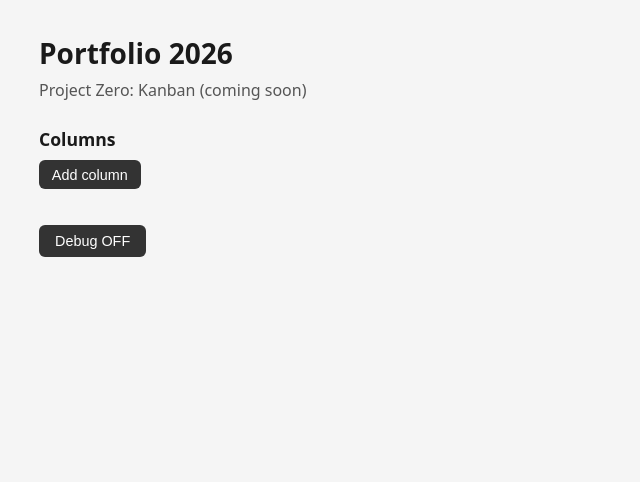
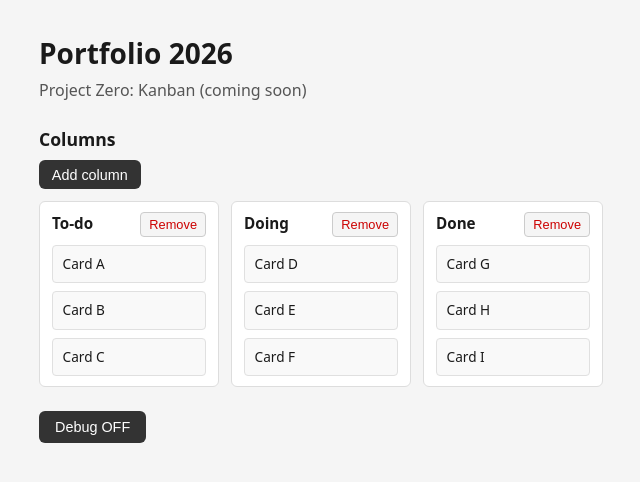
Before and after one commit to beardedphil/portfolio-2026-basic-kanban, a React (Vite) app: page / in a window 1280 px wide. Shown: the top 482 px of the page, without its empty margins (313-953 px from the left). Built offline with nearby package versions, Linux system fonts and the light colour scheme.

Commit message:
feat(0007): default columns + DnD dummy cards

```diff
--- a/src/App.tsx
+++ b/src/App.tsx
@@ -1,30 +1,51 @@
-import { useState, useCallback } from 'react'
+import { useState, useCallback, useRef, useEffect } from 'react'
 import {
   DndContext,
   closestCenter,
+  pointerWithin,
+  rectIntersection,
+  getFirstCollision,
   KeyboardSensor,
   PointerSensor,
   useSensor,
   useSensors,
+  useDroppable,
+  type CollisionDetection,
   type DragEndEvent,
+  type DragOverEvent,
+  type UniqueIdentifier,
 } from '@dnd-kit/core'
 import {
   arrayMove,
   SortableContext,
   sortableKeyboardCoordinates,
   horizontalListSortingStrategy,
+  verticalListSortingStrategy,
   useSortable,
 } from '@dnd-kit/sortable'
 import { CSS } from '@dnd-kit/utilities'
 
 type LogEntry = { id: number; message: string; at: string }
-type Column = { id: string; title: string }
+type Card = { id: string; title: string }
+type Column = { id: string; title: string; cardIds: string[] }
 
-const DUMMY_CARDS = [
-  { id: 'd1', title: 'Dummy task A' },
-  { id: 'd2', title: 'Dummy task B' },
-  { id: 'd3', title: 'Dummy task C' },
+const DEFAULT_COLUMNS: Column[] = [
+  { id: 'col-todo', title: 'To-do', cardIds: ['c-1', 'c-2', 'c-3'] },
+  { id: 'col-doing', title: 'Doing', cardIds: ['c-4', 'c-5', 'c-6'] },
+  { id: 'col-done', title: 'Done', cardIds: ['c-7', 'c-8', 'c-9'] },
 ]
+
+const INITIAL_CARDS: Record<string, Card> = {
+  'c-1': { id: 'c-1', title: 'Card A' },
+  'c-2': { id: 'c-2', title: 'Card B' },
+  'c-3': { id: 'c-3', title: 'Card C' },
+  'c-4': { id: 'c-4', title: 'Card D' },
+  'c-5': { id: 'c-5', title: 'Card E' },
+  'c-6': { id: 'c-6', title: 'Card F' },
+  'c-7': { id: 'c-7', title: 'Card G' },
+  'c-8': { id: 'c-8', title: 'Card H' },
+  'c-9': { id: 'c-9', title: 'Card I' },
+}
 
 function formatTime(): string {
   const d = new Date()
@@ -41,15 +62,52 @@ function normalizeTitle(title: string): string {
   return title.trim().toLowerCase()
 }
 
+function SortableCard({
+  card,
+  columnId,
+}: {
+  card: Card
+  columnId: string
+}) {
+  const { attributes, listeners, setNodeRef, transform, transition, isDragging } = useSortable({
+    id: card.id,
+    data: { type: 'card', columnId },
+  })
+  const style = {
+    transform: CSS.Transform.toString(transform),
+    transition,
+    opacity: isDragging ? 0.5 : 1,
+  }
+  return (
+    <div
+      ref={setNodeRef}
+      style={style}
+      className="ticket-card"
+      data-card-id={card.id}
+      {...attributes}
+      {...listeners}
+    >
+      {card.title}
+    </div>
+  )
+}
+
 function SortableColumn({
   col,
+  cards,
   onRemove,
 }: {
   col: Column
+  cards: Record<string, Card>
   onRemove: (id: string) => void
 }) {
   const { attributes, listeners, setNodeRef, transform, transition } = useSortable({
     id: col.id,
+    data: { type: 'column' },
+  })
+  const { setNodeRef: setDroppableRef, isOver } = useDroppable({
+    id: col.id,
+    data: { type: 'column-drop', columnId: col.id },
   })
   const style = {
     transform: CSS.Transform.toString(transform),
@@ -75,12 +133,17 @@ function SortableColumn({
           Remove
         </button>
       </div>
-      <div className="column-cards">
-        {DUMMY_CARDS.map((card) => (
-          <div key={card.id} className="ticket-card">
-            {card.title}
-          </div>
-        ))}
+      <div
+        ref={setDroppableRef}
+        className={`column-cards ${isOver ? 'column-cards-over' : ''}`}
+      >
+        <SortableContext items={col.cardIds} strategy={verticalListSortingStrategy}>
+          {col.cardIds.map((cardId) => {
+            const card = cards[cardId]
+            if (!card) return null
+            return <SortableCard key={card.id} card={card} columnId={col.id} />
+          })}
+        </SortableContext>
       </div>
     </div>
   )
@@ -90,10 +153,13 @@ function App() {
   const [debugOpen, setDebugOpen] = useState(false)
   const [actionLog, setActionLog] = useState<LogEntry[]>([])
   const [runtimeError, _setRuntimeError] = useState<string | null>(null)
-  const [columns, setColumns] = useState<Column[]>([])
+  const [columns, setColumns] = useState<Column[]>(() => DEFAULT_COLUMNS)
+  const [cards] = useState<Record<string, Card>>(() => ({ ...INITIAL_CARDS }))
   const [showAddColumnForm, setShowAddColumnForm] = useState(false)
   const [newColumnTitle, setNewColumnTitle] = useState('')
   const [addColumnError, setAddColumnError] = useState<string | null>(null)
+  const lastOverId = useRef<UniqueIdentifier | null>(null)
+  const recentlyMovedToNewContainer = useRef(false)
 
   const addLog = useCallback((message: string) => {
     const at = formatTime()
@@ -107,6 +173,57 @@ function App() {
     addLog(next ? 'Debug toggled ON' : 'Debug toggled OFF')
   }, [debugOpen, addLog])
 
+  const findColumnByCardId = useCallback(
+    (cardId: string) => columns.find((c) => c.cardIds.includes(cardId)),
+    [columns]
+  )
+  const findColumnById = useCallback(
+    (id: string) => columns.find((c) => c.id === id),
+    [columns]
+  )
+
+  const isColumnId = useCallback(
+    (id: UniqueIdentifier) => columns.some((c) => c.id === id),
+    [columns]
+  )
+
+  const collisionDetection: CollisionDetection = useCallback(
+    (args) => {
+      const pointerIntersections = pointerWithin(args)
+      const intersections =
+        pointerIntersections.length > 0 ? pointerIntersections : rectIntersection(args)
+      let overId: UniqueIdentifier | null = getFirstCollision(intersections, 'id') ?? null
+      if (overId != null) {
+        const overColumn = findColumnById(String(overId))
+        if (overColumn) {
+          const containerItems = overColumn.cardIds
+          if (containerItems.length > 0) {
+            const closest = closestCenter({
+              ...args,
+              droppableContainers: args.droppableContainers.filter(
+                (c) => c.id !== overId && containerItems.includes(String(c.id))
+              ),
+            })
+            overId = closest[0]?.id ?? overId
+          }
+        }
+        lastOverId.current = overId
+        return [{ id: overId }]
+      }
+      if (recentlyMovedToNewContainer.current) {
+        lastOverId.current = args.active.id
+      }
+      return lastOverId.current ? [{ id: lastOverId.current }] : []
+    },
+    [findColumnById]
+  )
+
+  useEffect(() => {
+    requestAnimationFrame(() => {
+      recentlyMovedToNewContainer.current = false
+    })
+  }, [columns])
+
   const handleCreateColumn = useCallback(() => {
     const title = newColumnTitle.trim()
     if (!title) return
@@ -118,7 +235,7 @@ function App() {
       return
     }
     setAddColumnError(null)
-    const col: Column = { id: stableColumnId(), title }
+    const col: Column = { id: stableColumnId(), title, cardIds: [] }
     setColumns((prev) => [...prev, col])
     setNewColumnTitle('')
     setShowAddColumnForm(false)
@@ -140,20 +257,120 @@ function App() {
     [columns, addLog]
   )
 
-  const handleColumnDragEnd = useCallback(
+  const handleDragOver = useCallback(
+    (event: DragOverEvent) => {
+      const { active, over } = event
+      if (!over?.id || isColumnId(active.id)) return
+      const overId = over.id
+      const overColumn = findColumnById(String(overId))
+      const activeColumn = findColumnByCardId(String(active.id))
+      if (!overColumn || !activeColumn || activeColumn.id === overColumn.id) return
+      setColumns((prev) => {
+        const overCol = prev.find((c) => c.id === overColumn.id)!
+        const overItems = overCol.cardIds
+        const overIndex = overItems.indexOf(String(overId))
+        let newIndex: number
+        if (overIndex >= 0) {
+          const isBelowOver =
+            active.rect.current.translated &&
+            over.rect &&
+            active.rect.current.translated.top > over.rect.top + over.rect.height / 2
+          newIndex = isBelowOver ? overIndex + 1 : overIndex
+        } else {
+          newIndex = overItems.length
+        }
+        recentlyMovedToNewContainer.current = true
+        return prev.map((c) => {
+          if (c.id === activeColumn.id) {
+            return { ...c, cardIds: c.cardIds.filter((id) => id !== active.id) }
+          }
+          if (c.id === overColumn.id) {
+            const without = c.cardIds.filter((id) => id !== active.id)
+            const insert = [...without.slice(0, newIndex), String(active.id), ...without.slice(newIndex)]
+            return { ...c, cardIds: insert }
+          }
+          return c
+        })
+      })
+    },
+    [findColumnById, findColumnByCardId, isColumnId]
+  )
+
+  const handleDragEnd = useCallback(
     (event: DragEndEvent) => {
       const { active, over } = event
-      if (!over || active.id === over.id) return
-      const oldOrder = columns.map((c) => c.title)
+      if (!over?.id) return
+
+      if (isColumnId(active.id)) {
         const oldIndex = columns.findIndex((c) => c.id === active.id)
         const newIndex = columns.findIndex((c) => c.id === over.id)
-      if (oldIndex === -1 || newIndex === -1) return
+        if (oldIndex === -1 || newIndex === -1 || oldIndex === newIndex) return
         const next = arrayMove(columns, oldIndex, newIndex)
         setColumns(next)
+        const oldOrder = columns.map((c) => c.title)
         const newOrder = next.map((c) => c.title)
         addLog(`Columns reordered: ${oldOrder.join(',')} -> ${newOrder.join(',')}`)
+        return
+      }
+
+      const sourceColumn = findColumnByCardId(String(active.id))
+      if (!sourceColumn) return
+
+      const overId = over.id
+      const overColumn = findColumnById(String(overId))
+      if (!overColumn) return
+
+      const sourceCardIds = sourceColumn.cardIds
+      const activeIndex = sourceCardIds.indexOf(String(active.id))
+      const isSameColumn = sourceColumn.id === overColumn.id
+
+      if (isSameColumn) {
+        const overIndex = overColumn.cardIds.indexOf(String(overId))
+        if (activeIndex === overIndex) return
+        setColumns((prev) =>
+          prev.map((c) =>
+            c.id === sourceColumn.id
+              ? { ...c, cardIds: arrayMove(c.cardIds, activeIndex, overIndex) }
+              : c
+          )
+        )
+        const card = cards[String(active.id)]
+        const colTitle = sourceColumn.title
+        const oldOrder = sourceCardIds.map((id) => cards[id]?.title ?? id).join(',')
+        const newOrder = arrayMove(sourceCardIds, activeIndex, overIndex).map(
+          (id) => cards[id]?.title ?? id
+        ).join(',')
+        addLog(`Card reordered in ${colTitle}: ${oldOrder} -> ${newOrder} (card: ${card?.title ?? active.id})`)
+      } else {
+        const overIndex = overColumn.cardIds.includes(String(overId))
+          ? overColumn.cardIds.indexOf(String(overId))
+          : overColumn.cardIds.length
+        setColumns((prev) =>
+          prev.map((c) => {
+            if (c.id === sourceColumn.id) {
+              return { ...c, cardIds: c.cardIds.filter((id) => id !== active.id) }
+            }
+            if (c.id === overColumn.id) {
+              const without = c.cardIds.filter((id) => id !== active.id)
+              return {
+                ...c,
+                cardIds: [...without.slice(0, overIndex), String(active.id), ...without.slice(overIndex)],
+              }
+            }
+            return c
+          })
+        )
+        const card = cards[String(active.id)]
+        const fromTitle = sourceColumn.title
+        const toTitle = overColumn.title
+        const fromPos = activeIndex + 1
+        const toPos = overIndex + 1
+        addLog(
+          `Card moved from ${fromTitle} (pos ${fromPos}) to ${toTitle} (pos ${toPos}): ${card?.title ?? active.id}`
+        )
+      }
     },
-    [columns, addLog]
+    [columns, cards, findColumnByCardId, findColumnById, isColumnId, addLog]
   )
 
   const sensors = useSensors(
@@ -163,6 +380,13 @@ function App() {
 
   const columnOrderDisplay =
     columns.length === 0 ? '(none)' : columns.map((c) => c.title).join(' → ')
+
+  const kanbanCardsDisplay =
+    columns.length === 0
+      ? '(none)'
+      : columns
+          .map((c) => `${c.title}: ${c.cardIds.map((id) => cards[id]?.title ?? id).join(',')}`)
+          .join(' | ')
 
   return (
     <>
@@ -214,8 +438,9 @@ function App() {
         )}
         <DndContext
           sensors={sensors}
-          collisionDetection={closestCenter}
-          onDragEnd={handleColumnDragEnd}
+          collisionDetection={collisionDetection}
+          onDragOver={handleDragOver}
+          onDragEnd={handleDragEnd}
         >
           <SortableContext
             items={columns.map((c) => c.id)}
@@ -226,6 +451,7 @@ function App() {
                 <SortableColumn
                   key={col.id}
                   col={col}
+                  cards={cards}
                   onRemove={handleRemoveColumn}
                 />
               ))}
@@ -253,8 +479,8 @@ function App() {
               <p className="kanban-column-order">
                 Column order: {columnOrderDisplay}
               </p>
-              <p className="kanban-column-names">
-                Column names: {columns.length === 0 ? '(none)' : columns.map((c) => c.title).join(', ')}
+              <p className="kanban-cards-per-column">
+                Cards per column: {kanbanCardsDisplay}
               </p>
             </div>
           </section>
--- a/src/index.css
+++ b/src/index.css
@@ -129,6 +129,11 @@ h1 {
   display: flex;
   flex-direction: column;
   gap: 0.5rem;
+  min-height: 2rem;
+}
+.column-cards-over {
+  background: #e8f4fc;
+  border-radius: 4px;
 }
 .ticket-card {
   padding: 0.5rem 0.6rem;
```
Also changed, not shown: 5 other files (tests, documents, lock files or other folders). Lines whose indentation alone changed are shown as unchanged.
